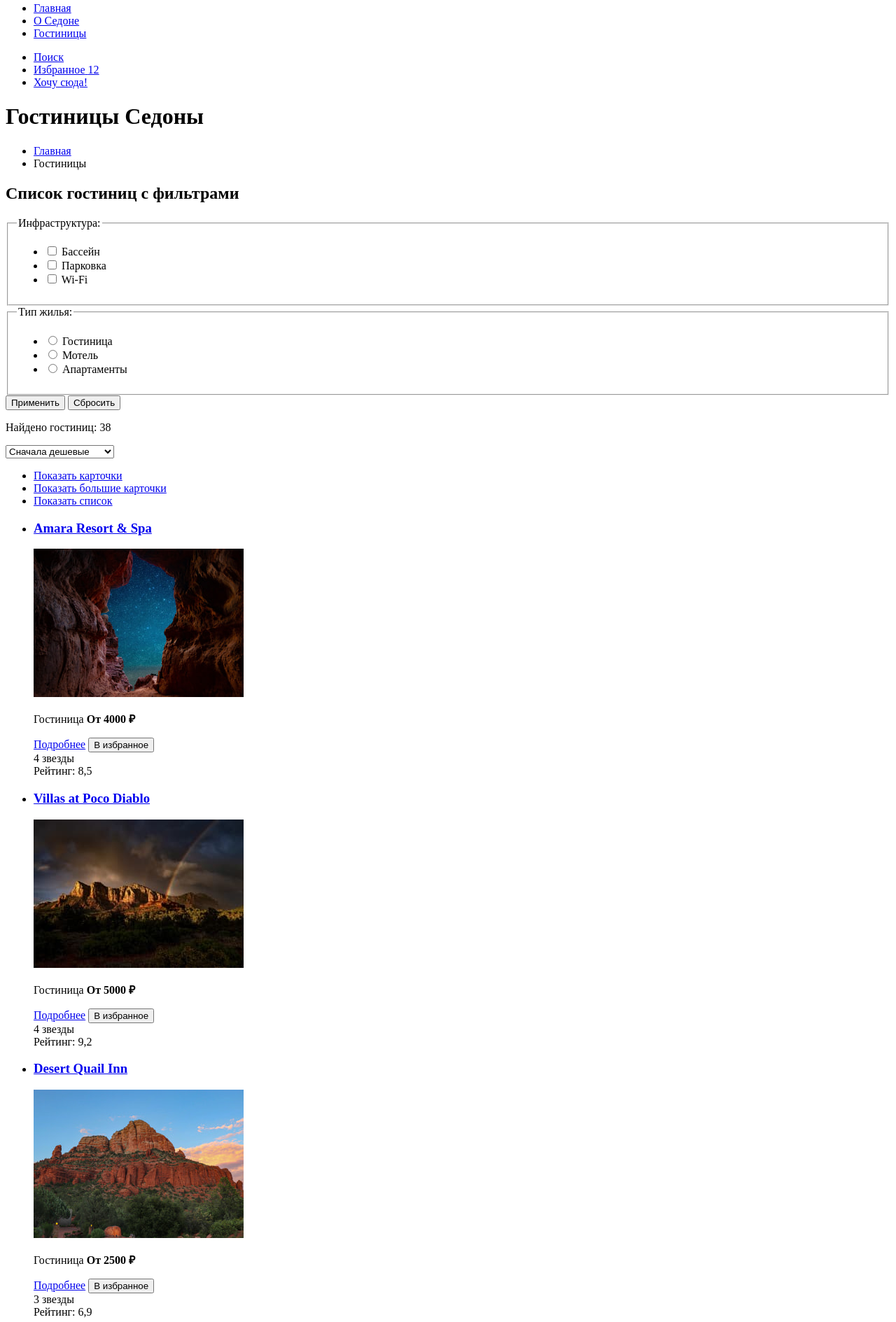
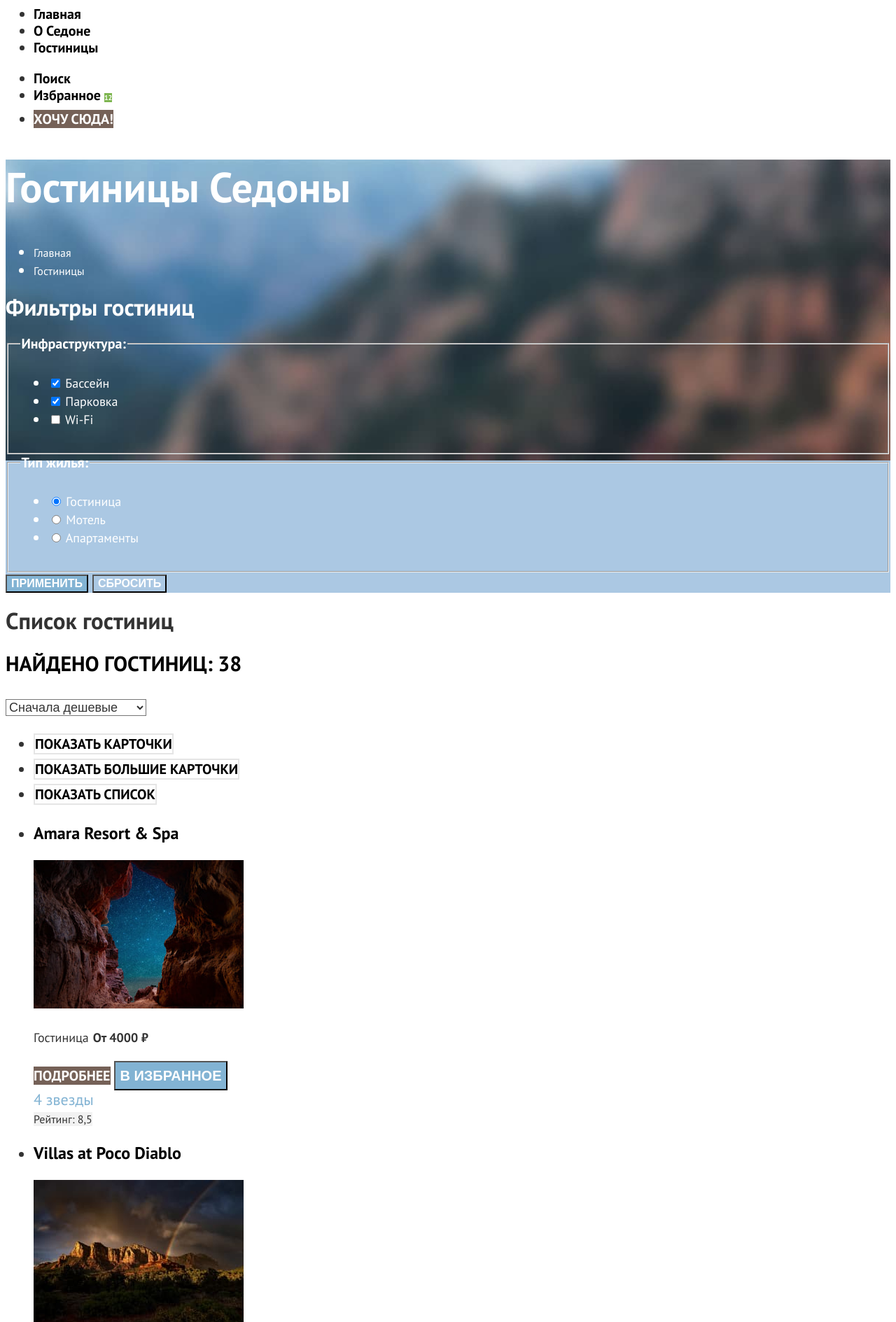
Before and after one commit to htmlacademy-htmlcss/237081-sedona-35, a plain HTML site: page catalog.html in a window 1280 px wide. Shown: the part 95-1984 px from the top of the page at 70% size. Drawn offline with Linux system fonts and the light colour scheme.

Commit message:
adds basic styles

```diff
--- a/catalog.html
+++ b/catalog.html
@@ -3,6 +3,8 @@
 <head>
   <meta charset="utf-8">
   <title>Седона - каталог гостиниц</title>
+
+  <link rel="stylesheet" href="styles/styles.css">
 </head>
 
 <body>
@@ -57,24 +59,21 @@
           <a class="breadcrumbs__link">Гостиницы</a>
         </li>
       </ul>
-    </header>
 
-    <section class="catalog-hotels">
-      <h2 class="visually-hidden">Список гостиниц с фильтрами</h2>
-
+      <h2 class="visually-hidden">Фильтры гостиниц</h2>
       <form class="catalog-filter" action="https://echo.htmlacademy.ru/" method="get">
         <fieldset class="catalog-filter__group">
           <legend class="catalog-filter__title">Инфраструктура:</legend>
           <ul class="catalog-filter__list">
             <li class="catalog-filter__item">
               <label class="control">
-                <input class="control__input" type="checkbox" name="swimming">
+                <input class="control__input" type="checkbox" name="swimming" checked>
                 Бассейн
               </label>
             </li>
             <li class="catalog-filter__item">
               <label class="control">
-                <input class="control__input" type="checkbox" name="parking">
+                <input class="control__input" type="checkbox" name="parking" checked>
                 Парковка
               </label>
             </li>
@@ -91,7 +90,7 @@
           <ul class="catalog-filter__list">
             <li class="catalog-filter__item">
               <label class="control">
-                <input class="control__input" type="radio" name="housing-type" value="hotel">
+                <input class="control__input" type="radio" name="housing-type" value="hotel" checked>
                 Гостиница
               </label>
             </li>
@@ -110,10 +109,14 @@
           </ul>
         </fieldset>
         <div class="catalog-filter__buttons">
-          <button class="btn" type="submit">Применить</button>
-          <button class="btn" type="reset">Сбросить</button>
+          <button class="btn btn--small btn--secondary" type="submit">Применить</button>
+          <button class="btn btn--small btn--transparent" type="reset">Сбросить</button>
         </div>
       </form>
+    </header>
+
+    <section class="catalog-hotels">
+      <h2 class="visually-hidden">Список гостиниц</h2>
 
       <div class="catalog-appearance">
         <p class="hotels-found">Найдено гостиниц: <span class="hotels-found__count">38</span></p>
@@ -125,17 +128,17 @@
 
         <ul class="catalog-appearance__view-list">
           <li class="catalog-appearance__view-item">
-            <a class="btn" href="#">
+            <a class="btn btn--outline" href="#">
               <span class="visually-hidden">Показать карточки</span>
             </a>
           </li>
-          <li class="catalog-catalog-appearance-form__view-item">
-            <a class="btn" href="#">
+          <li class="catalog-appearance__view-item">
+            <a class="btn btn--outline" href="#">
               <span class="visually-hidden">Показать большие карточки</span>
             </a>
           </li>
-          <li class="catalog-catalog-appearance-form__view-item">
-            <a class="btn" href="#">
+          <li class="catalog-appearance__view-item">
+            <a class="btn btn--outline" href="#">
               <span class="visually-hidden">Показать список</span>
             </a>
           </li>
@@ -153,7 +156,7 @@
             <b class="hotel-card__price">От 4000 ₽</b>
           </p>
           <a class="btn" href="#">Подробнее</a>
-          <button class="btn" type="button">В избранное</button>
+          <button class="btn btn--secondary" type="button">В избранное</button>
           <div class="hotel-card__stars">
             <span class="visually-hidden">4 звезды</span>
           </div>
@@ -169,7 +172,7 @@
             <b class="hotel-card__price">От 5000 ₽</b>
           </p>
           <a class="btn" href="#">Подробнее</a>
-          <button class="btn" type="button">В избранное</button>
+          <button class="btn btn--secondary" type="button">В избранное</button>
           <div class="hotel-card__stars">
             <span class="visually-hidden">4 звезды</span>
           </div>
@@ -185,8 +188,8 @@
             <b class="hotel-card__price">От 2500 ₽</b>
           </p>
           <a class="btn" href="#">Подробнее</a>
-          <button class="btn" type="button">В избранное</button>
-          <div class="hotel-card__stars">
+          <button class="btn btn--secondary" type="button">В избранное</button>
+          <div class="hotel-card__stars hotel-card__stars--three">
             <span class="visually-hidden">3 звезды</span>
           </div>
           <span class="hotel-card__rating">Рейтинг: 6,9</span>
@@ -201,7 +204,7 @@
             <b class="hotel-card__price">От 1500 ₽</b>
           </p>
           <a class="btn" href="#">Подробнее</a>
-          <button class="btn" type="button">В избранное</button>
+          <button class="btn btn--secondary" type="button">В избранное</button>
           <div class="hotel-card__stars">
             <span class="visually-hidden">2 звезды</span>
           </div>
@@ -223,7 +226,7 @@
           <a class="pagination__link" href="#">4</a>
         </li>
         <li class="pagination__item pagination__item--dots">
-          ...
+          <a class="pagination__link">...</a>
         </li>
         <li class="pagination__item">
           <a class="pagination__link" href="#">10</a>
--- /dev/null
+++ b/styles/styles.css
@@ -0,0 +1,292 @@
+@font-face {
+  font-family: "PT Sans";
+  font-style: normal;
+  font-weight: 400;
+  src: url("../fonts/ptsans-400.woff2") format("woff2");
+  font-display: swap;
+}
+
+@font-face {
+  font-family: "PT Sans";
+  font-style: normal;
+  font-weight: 700;
+  src: url("../fonts/ptsans-700.woff2") format("woff2");
+  font-display: swap;
+}
+
+body {
+  font-family:  "PT Sans", "Arial", sans-serif;
+  font-size: 22px;
+  line-height: 26px;
+  color: #333333;
+
+  background-color: #ffffff;
+}
+
+/*buttons*/
+.btn {
+  font-size: 20px;
+  line-height: 36px;
+  font-weight: 700;
+  text-align: center;
+  color: #ffffff;
+  text-transform: uppercase;
+  text-decoration: none;
+
+  background-color: #756157;
+}
+
+.btn--secondary {
+  background-color: #82b3d3;
+}
+
+.btn--transparent {
+  background-color: transparent;
+}
+
+.btn--outline {
+  color: #000000;
+
+  background-color: transparent;
+  border: 2px solid #E5E5E5;
+}
+
+.btn--small {
+  font-size: 16px;
+  line-height: 20px;
+}
+
+/*forms*/
+.control {
+  font-size: 18px;
+  line-height: 23px;
+}
+
+.control__input {
+  font-size: 18px;
+  line-height: 24px;
+  font-weight: 700;
+
+  background-color: #f2f2f2;
+}
+
+.control-select {
+  font-size: 18px;
+  line-height: 21px;
+  color: #333333;
+
+  background-color: #ffffff;
+}
+
+/*titles*/
+.title {
+  font-size: 30px;
+  line-height: 36px;
+  font-weight: 700;
+  color: #000000;
+  text-transform: uppercase;
+}
+
+.main-title {
+  font-size: 60px;
+  line-height: 78px;
+  font-weight: 700;
+  color: #000000;
+}
+
+.menu {
+  font-size: 20px;
+  line-height: 24px;
+  font-weight: 700;
+  text-transform: capitalize;
+}
+
+.menu__link {
+  text-align: center;
+  color: #000000;
+  text-decoration: none;
+}
+
+.quantity-favorite {
+  font-size: 10px;
+  color: #ffffff;
+
+  background-color: #7db54f;
+}
+
+.hero {
+  text-align: center;
+  color: #ffffff;
+
+  background-color: #abc8e3;
+  background-image: url("../images/hero-background.jpg");
+  background-size: 100% auto;
+  background-repeat: no-repeat;
+}
+
+.reasons {
+  text-align: center;
+}
+
+.reason-list__item {
+  text-align: center;
+  color: #333333;
+
+  background-color: rgba(131, 179, 211, 0.12);
+}
+
+.reason-list__item--darker {
+ background-color: rgba(131, 179, 211, 0.2);
+}
+
+.reason-list__item--lighter {
+  background-color: #ffffff;
+}
+
+.reason-list__item--big {
+  color: #ffffff;
+  background-color: #82b3d3;
+}
+
+.reason-list__title {
+  font-size: 24px;
+  line-height: 28px;
+  font-weight: 700;
+  color: #000000;
+  text-transform: uppercase;
+}
+
+.reason-list__item--big .reason-list__title {
+  color: #ffffff;
+}
+
+.reason-list__text {
+  font-size: 18px;
+  line-height: 21px;
+}
+
+.hotel-search {
+  text-align: center;
+}
+
+.subscribe {
+  text-align: center;
+}
+
+.subscribe--main {
+  color: #ffffff;
+
+  background-color: #abc8e3;
+  background-image: url("../images/subscribe-background.jpg");
+  background-size: 100% auto;
+  background-repeat: no-repeat;
+}
+
+.subscribe--main .title {
+  color: #ffffff;
+}
+
+.social-link {
+  color: #82b3d3;
+  text-decoration: none;
+}
+
+.contacts-phone a {
+  font-style: normal;
+  font-size: 40px;
+  color: #000000;
+  text-decoration: none;
+}
+
+.academy {
+  color: #000000;
+  text-decoration: none;
+}
+
+.inner-header {
+  color: #ffffff;
+
+  background-color: #abc8e3;
+  background-image: url("../images/catalog-background.jpg");
+  background-size: 100% auto;
+  background-repeat: no-repeat;
+}
+
+.inner-header .main-title {
+  color: #ffffff;
+}
+
+.breadcrumbs__link {
+  font-size: 16px;
+  line-height: 21px;
+  color: #ffffff;
+  text-decoration: none;
+}
+
+.catalog-filter__title {
+  font-size: 20px;
+  line-height: 24px;
+  font-weight: 700;
+}
+
+.hotels-found {
+  font-size: 30px;
+  line-height: 36px;
+  font-weight: 700;
+  color: #000000;
+  text-transform: uppercase;
+}
+
+.hotel-card__link {
+  color: #000000;
+  text-decoration: none;
+}
+
+.hotel-card__title {
+  font-size: 24px;
+  line-height: 28px;
+  font-weight: 700;
+}
+
+.hotel-card__type {
+  font-size: 18px;
+  line-height: 21px;
+}
+
+.hotel-card__price {
+  font-size: 18px;
+  line-height: 21px;
+}
+
+.hotel-card__stars {
+  color: #82b3d3;
+}
+
+.hotel-card__rating {
+  font-size: 16px;
+  line-height: 20px;
+  color: #333333;
+
+  background-color: #f2f2f2;
+}
+
+.pagination__link {
+  font-size: 20px;
+  line-height: 36px;
+  color: #ffffff;
+  text-decoration: none;
+
+  background-color: #82b3d3;
+}
+
+.pagination__item--current .pagination__link {
+  color: #000000;
+
+  background-color: #f2f2f2;
+}
+
+.pagination__item--dots .pagination__link {
+  color: #000000;
+
+  background-color: transparent;
+}
```
Also changed, not shown: index.html (+13 -10 lines).
